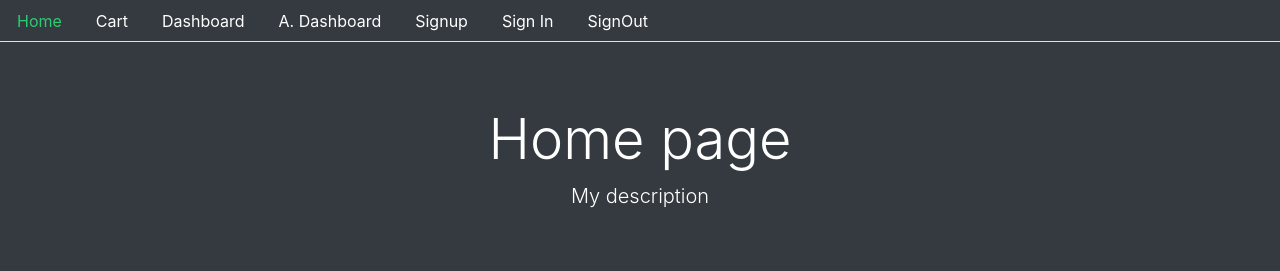
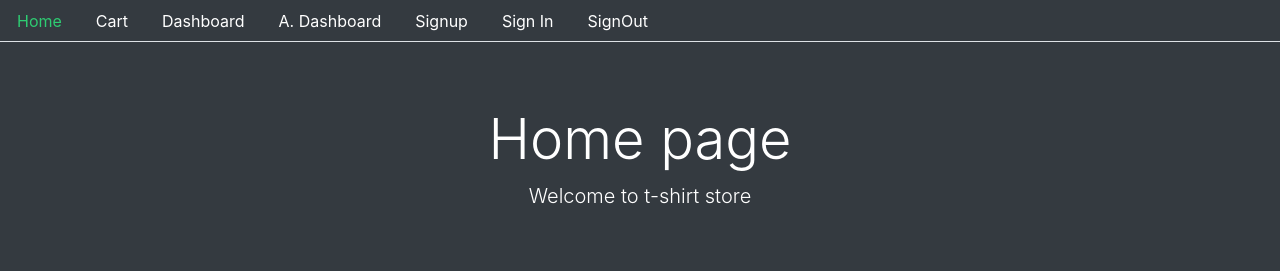
Before and after one commit to selvabharathis/MERN-stack-learning, a React (Create React App) app in the folder projfrontend/: page / in a window 1280 px wide. Shown: the top 271 px of the page. Built offline with nearby package versions, Linux system fonts and the light colour scheme.

Commit message:
added description

```diff
--- a/projfrontend/src/core/Home.js
+++ b/projfrontend/src/core/Home.js
@@ -6,7 +6,7 @@ import Base from "./Base"
 export default function Home() {
     console.log("API IS",API)
     return (
-        <Base title="Home page">
+        <Base title="Home page" description="Welcome to t-shirt store">
             <div className="row">
                 <div className="col-4">
                     <button className="btn btn-success">TEST</button>
```
